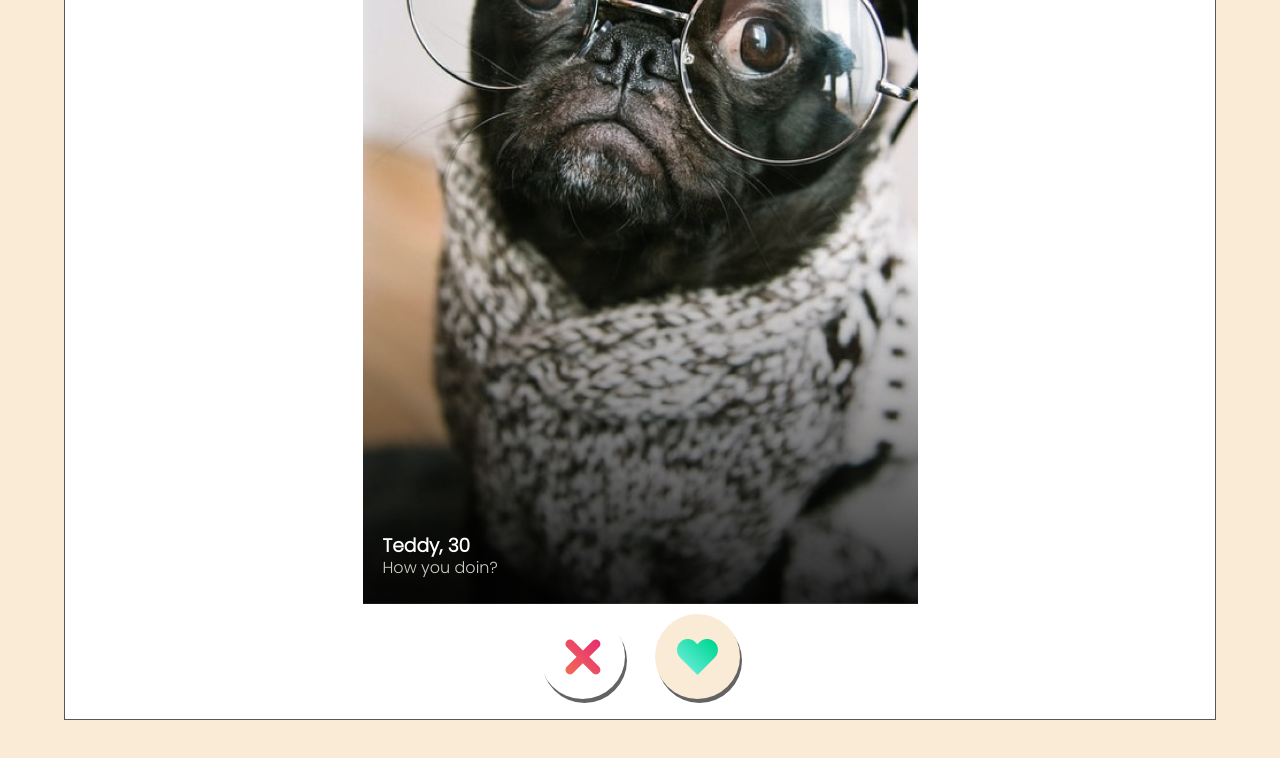
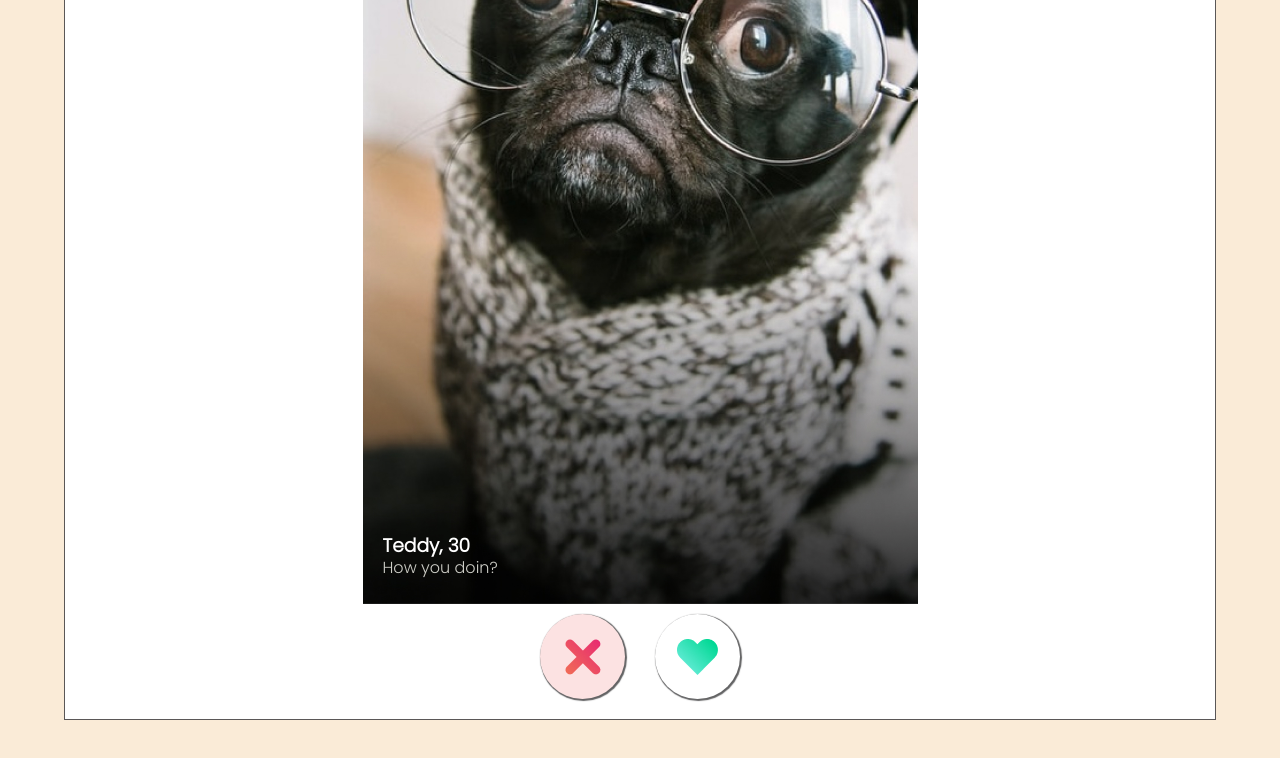
Before and after one commit to fulyaertay/advanced-javascript-projects, a website built with Vite: page 2-tindog-app/index.html in a window 1280 px wide. In both pictures the pointer is over the button 582 px from the left and 1130 px from the top of the page. Shown: the part 474-1232 px from the top of the page. Built offline with nearby package versions, Linux system fonts and the light colour scheme.

Commit message:
added bg colors on buttons

```diff
--- a/2-tindog-app/index.css
+++ b/2-tindog-app/index.css
@@ -70,15 +70,19 @@ button {
   height: 85px;
   border-radius: 50%;
   border: none;
-  background-color: antiquewhite;
-  box-shadow: 2px 4px rgb(99, 99, 100);
+  background-color: rgb(255, 255, 255);
+  box-shadow: 1px 1px 1px 1px rgb(99, 99, 100);
+  cursor: pointer;
 }
-button:hover {
-  background-color: white;
+.cross-icon:hover {
+  background-color: rgb(252, 226, 226);
 }
 .cross-icon {
   margin-right: 30px;
 }
+.like-icon:hover {
+    background-color: rgb(219,255,244);
+  }
 
 .badge-like,
 .badge-nope {
```
